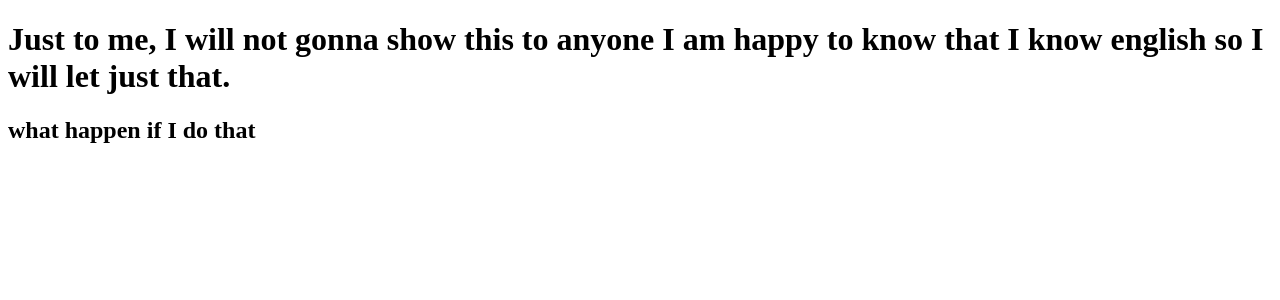
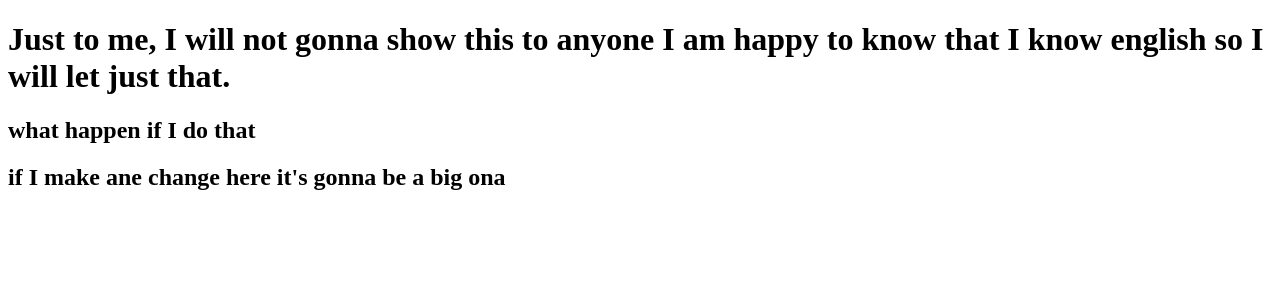
Before and after one commit to danielgomes312/clone-tabnews, a Next.js app: page / in a window 1280 px wide. Shown: the top 300 px of the page. Built offline with nearby package versions, Linux system fonts and the light colour scheme.

Commit message:
modificar a frase

```diff
--- a/pages/index.js
+++ b/pages/index.js
@@ -2,6 +2,7 @@ function Home() {
     return <div>
         <h1>Just to me, I will not gonna show this to anyone I am happy to know that I know english so I will let just that.</h1>
         <h2>what happen if I do that</h2>
+        <h2>if I make ane change here it's gonna be a big ona</h2>
     </div>
 }
 
```
